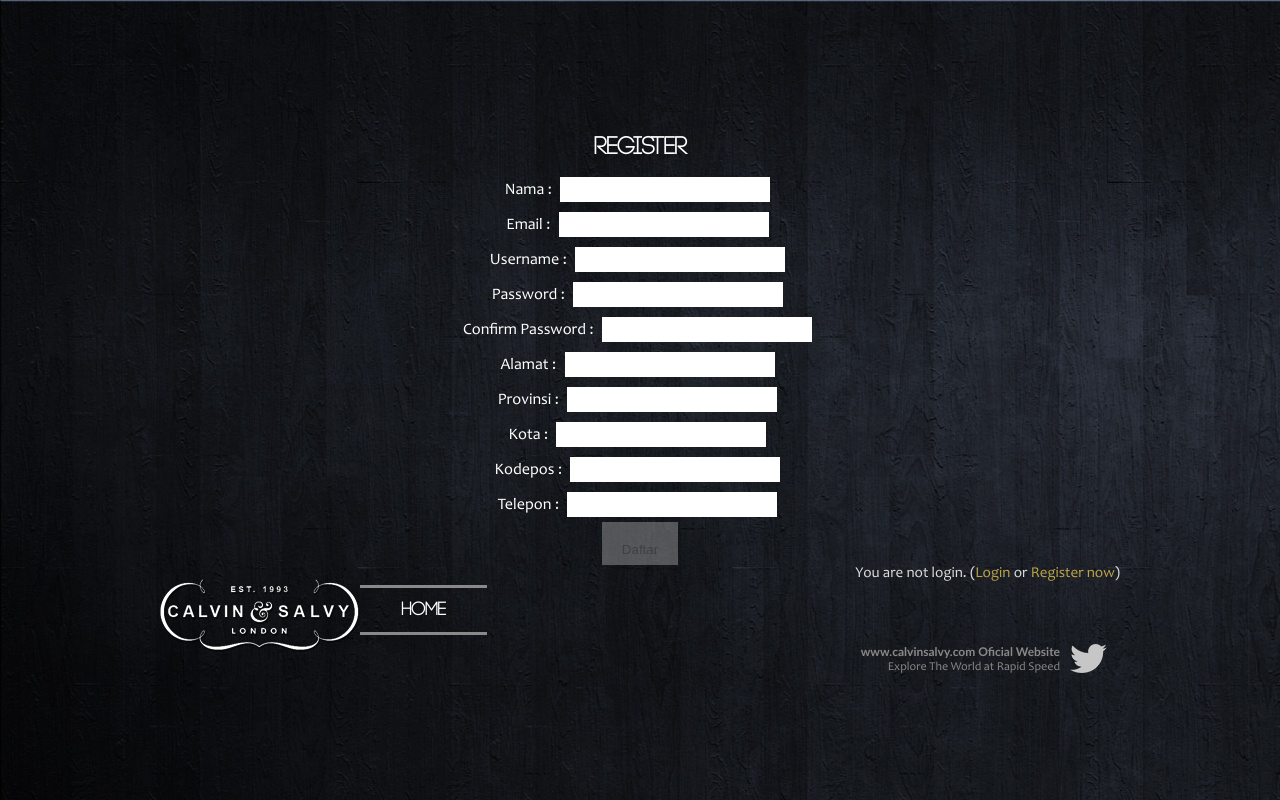
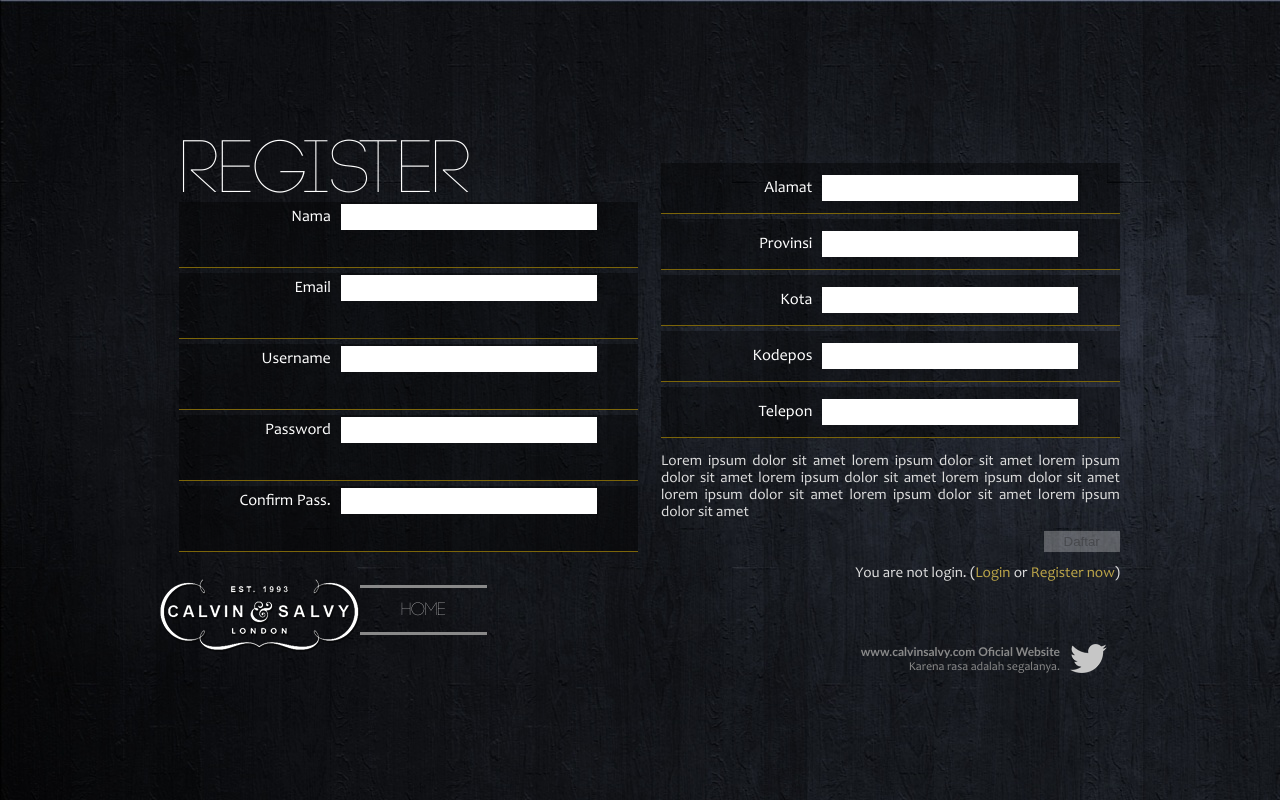
Before and after one commit to sonnylazuardi/cumigondrong, a PHP site: page /index/register in a window 1280 px wide. Run offline with PHP 8.4, Linux system fonts and the light colour scheme; data that the repository does not hold is empty.

Commit message:
kategori, layout register

```diff
--- a/c/indexController.php
+++ b/c/indexController.php
@@ -1,11 +1,8 @@
 <?php
 class IndexController extends dasarController {
 	public function index($effect = true) {
-		$model = new Kategori();
-		$array = $model->cariSemua();
 		$template = $this->brankas->template;
 		$template->view = "index";
-		$template->model = $array;
 		$template->effect = $effect;
 		$template->show('layout');
 	}
--- a/css/style.css
+++ b/css/style.css
@@ -222,6 +222,12 @@ h1{
 	color : #FFF;
 }
 
+h1.header {
+	font-size: 100px;
+	line-height: 55px;
+	text-align: left;
+}
+
 h1.menu { /*for menu text*/
 	font-size: 24px;
 }
@@ -306,11 +312,6 @@ textarea {
 	background : white;
 	border : 1px solid #AAAAAA;
 }
-h1 {
-	margin-bottom: 20px;
-	font-weight: bold;
-	font-size: 2em;
-}
 form span {
 	display: block;
 	color: #ddd;
@@ -325,7 +326,9 @@ form > input, form > div > input {
 	width: 200px;
 }
 .btn {
-	padding: 20px;
+	padding: 3px 20px;
+	margin-top : 10px;
+	float:right;
 }
 
 /***********************
@@ -356,7 +359,8 @@ form > input, form > div > input {
 }
 	#login_box h1 {
 		font-family : code_lightregular;
-		font-size: 60px;
+		font-size: 40px;
+		margin-bottom: 14px;
 		line-height : 10px;
 		text-align : center;
 		font-weight: normal;
@@ -403,3 +407,156 @@ form > input, form > div > input {
 	background: #fdd;
 	/*border: thin solid #ddd;*/
 }
+
+/***********************
+     REGISTER PAGE
+***********************/
+.register_div {
+	margin-left : 2%;
+	width:47.8%;
+	display: inline-table;
+	height : 100%;
+}
+
+.register_div label {
+	margin: 5px 10px;
+	width: 100px;
+	display: inline-block;
+	text-align: right;
+	color : white;
+}
+
+.register_div label.uncheck {
+	margin: 15px 10px;
+}
+
+.register_div input {
+	display: inline-block;
+	width: 250px;
+	height: 20px;
+	padding : 3px;
+}
+
+.register_div span.error {
+	margin : 0 20px;
+	margin-bottom: 5px;
+	font-size: 12px;
+	text-align: right;
+	font-style: italic;
+	height : 30px;
+	background: transparent;
+}
+
+.register_div .per_form {
+	background: rgba(0,0,0,0.4);
+	border-bottom: 1px solid #7c6509;
+	margin : 5px 0;
+}
+.register_div span.errorsmall {
+	height : 15px;
+}
+.register_div p.keterangan {
+	margin-top: 15px;
+}
+
+
+/***********************
+  C A T E G O R I E S
+***********************/
+div.group_product_cont {
+	background-color: green;
+	float : left;
+	width : 797px;
+	height : 423px;
+	overflow: hidden;
+}
+
+div.group_product_cont.hidden {
+	position: absolute;
+	top:-10000px;
+	opacity: 0;
+}
+
+div#nextarrow, div#prevarrow {
+	margin : 10px 15px;
+	width : 48px;
+	height : 403px;
+	border : 1px solid #AAAAAA;
+	background : blue;
+	background-repeat : no-repeat;
+	background-position : bottom left;
+}
+
+div#nextarrow {float:right}
+div#prevarrow {float:left;}
+
+div.prodcont{
+	margin : 10px;
+	width : 245px;
+	height : 400px;
+	border : 1px solid #AAAAAA;
+	background : red;
+	float : left;
+	background-repeat : no-repeat;
+	background-position : bottom left;
+}
+	div.prodcont#prod_kemeja{background-image:url(../img_update/category/kemeja.jpg)}
+	div.prodcont#prod_parfum{background-image:url(../img_update/category/parfum.jpg)}
+	div.prodcont#prod_case{background-image:url(../img_update/category/case.jpg)}
+
+div.nativearea{
+	width : 69px;
+	height : 77px;
+	float : left;
+}
+	div.nativearea#native1{background-image:url(../img/native_s/1.jpg)}
+	div.nativearea#native2{background-image:url(../img/native_s/2.jpg)}
+	div.nativearea#native3{background-image:url(../img/native_s/3.jpg)}
+
+div.cat_title{
+	width : 170px;
+	padding-right : 6px;
+	height : 77px;
+	float : left;
+	background : white;
+}
+
+div.cat_detail{
+	width : 170px;
+	height : 150px;
+	float : left;
+	margin-left : 70px;
+	margin-top : 50px;
+}
+	p.layout_detail{
+		font-size: 11px;
+		line-height : 13px;
+		text-align : right;
+		color : #6c491c;
+	}
+
+div.browse{
+	width : 120px;
+	height : 30px;
+	float:right;
+	margin-top : 85px;
+	background : #AAAAAA;
+	cursor : pointer;
+}
+	div.browse h1{
+		line-height : 0px;
+		color : white;
+	}
+
+	div.browse:hover h1{
+		color : #6c491c;
+	}
+	div.browse:active h1{
+		color : #23609e;
+	}
+
+	div.browse h1.comingsoon {
+		font-size: 14px;
+		line-height : 0px;
+		color : white;
+	}
--- a/v/layout.php
+++ b/v/layout.php
@@ -1,3 +1,7 @@
+<?php
+	$_model_ = new Kategori();
+	$_listkategori_ = $_model_->cariSemua();
+?>
 <!DOCTYPE html>
 <html>
 <head>
@@ -48,19 +52,19 @@
 			<div class='head'>
 			<div class='logo'></div>
 			<div class='status'>
-				<p>You are not login. (<a href='#' onclick='showLogin()'>Login</a> or <a>Register now</a>)</p>
+				<p>You are not login. (<a href='#' onclick='showLogin()'>Login</a> or <a href='<?php echo $this->getBaseUrl() ?>/index/register'>Register now</a>)</p>
 			<!-- <img src='<?php echo $this->getBaseUrl() ?>/img/site/cart_black.png' style='margin-right:5px;'/> -->
 			</div>
 			<div class='menu'>
 				<a href='<?php echo $this->getBaseUrl() ?>/index/home'>
-				<div class='permenu per<?php echo (min(array(count($model),4))+1) ?>'>
+				<div class='permenu per<?php echo (min(array(count($_listkategori_),4))+1) ?>'>
 					<div class='menuborder'></div>
 					<div class='menutxt'><h1 id='txtmenu0' class='menu'>home</h1></div>
 					<div class='menuborder'></div>
 				</div>
 				</a>
 				<?php
-				if ($model === null) $model = array();
+				if ($_listkategori_ === null) $_listkategori_ = array();
 				function writeMenu($data = null, $baseurl,$div) {
 					echo "	<a href='".$baseurl."/kategori/";
 					if ($data!=null) echo "view/".$data->id;
@@ -74,17 +78,17 @@
 						</div>
 					</a>";
 				}
-				foreach ($model as $key => $value) {
+				foreach ($_listkategori_ as $key => $value) {
 					if ($key<3) {
-						writeMenu($value,$this->getBaseUrl(),(min(array(count($model),4))+1));
+						writeMenu($value,$this->getBaseUrl(),(min(array(count($_listkategori_),4))+1));
 					}
 					else {
 						if ($key==3) {
-							if (count($model)==4) {
-								writeMenu($value,$this->getBaseUrl(),(min(array(count($model),4))+1));
+							if (count($_listkategori_)==4) {
+								writeMenu($value,$this->getBaseUrl(),(min(array(count($_listkategori_),4))+1));
 							}
 							else {
-								writeMenu(null,$this->getBaseUrl(),(min(array(count($model),4))+1));
+								writeMenu(null,$this->getBaseUrl(),(min(array(count($_listkategori_),4))+1));
 							}
 						}
 					}
@@ -92,7 +96,7 @@
 				?>
 			</div>
 		</div>
-			<h2 id='footer_txt'><b>www.calvinsalvy.com Oficial Website</b></br>Explore The World at Rapid Speed</h2>
+			<h2 id='footer_txt'><b>www.calvinsalvy.com Oficial Website</b></br>Karena rasa adalah segalanya.</h2>
 			<a href='https://twitter.com/darksta5'><img title='@calvinsalvy' src='<?php echo $this->getBaseUrl() ?>/img/site/twitter.png' id='footer_img'/></a>
 	</div>
 <?php if (isset($effect)&&$effect) echo "</div>" ?>
--- a/v/register.php
+++ b/v/register.php
@@ -1,5 +1,3 @@
-<h1>Register</h1>
-
 <?php
 if (count($model->error) > 0) {
 	echo "<ul>";
@@ -11,58 +9,56 @@ if (count($model->error) > 0) {
  ?>
 
 <form method="post">
-
-	<div>
-		Nama : <input type="text" name="Register[nama]" id="nama" value="<?php echo $model->nama ?>" onchange="Register.cekNama()" required>
-		<span id="error-nama"></span>
+	<div class='register_div'>
+		<h1 class='header'>Register</h1>
+		<div class='per_form'>
+			<label>Nama</label><input type="text" name="Register[nama]" id="nama" value="<?php echo $model->nama ?>" onchange="Register.cekNama()" required>
+			<span class='error' id="error-nama"></span>
 		</div>
 
-	<div>
-		Email : <input type="text" name="Register[email]" id="email" value="<?php echo $model->email ?>" onchange="Register.cekEmail()" required>
-		<span id="error-email"></span>
+		<div class='per_form'>
+			<label>Email</label><input type="text" name="Register[email]" id="email" value="<?php echo $model->email ?>" onchange="Register.cekEmail()" required>
+			<span class='error' id="error-email"></span>
 		</div>
 
-	<div>
-		Username : <input type="text" name="Register[username]" id="username" value="<?php echo $model->username ?>" onchange="Register.cekUsername()"required>
-		<span id="error-username"></span>
+		<div class='per_form'>
+			<label>Username</label><input type="text" name="Register[username]" id="username" value="<?php echo $model->username ?>" onchange="Register.cekUsername()"required>
+			<span class='error' id="error-username"></span>
 		</div>
 
-	<div>
-		Password : <input type="password" name="Register[password]" id="password" placeholderPassword : ="" value="<?php echo $model->password ?>" onchange="Register.cekPassword()" required>
-		<span id="error-password"></span>
+		<div class='per_form'>
+			<label>Password</label><input type="password" name="Register[password]" id="password" placeholderPassword : ="" value="<?php echo $model->password ?>" onchange="Register.cekPassword()" required>
+			<span class='error' id="error-password"></span>
 		</div>
 
-	<div>
-		Confirm Password : <input type="password" name="Register[confirm]" id="confirm" value="<?php echo $model->confirm ?>" onchange="Register.cekConfirm()" required>
-		<span id="error-confirm"></span>
+		<div class='per_form'>
+			<label>Confirm Pass.</label><input type="password" name="Register[confirm]" id="confirm" value="<?php echo $model->confirm ?>" onchange="Register.cekConfirm()" required>
+			<span class='error' id="error-confirm"></span>
+		</div>
+	</div>
+	<div class='register_div'>
+		<div class='per_form small'>
+			<label class='uncheck'>Alamat</label><input type="text" name="Register[alamat]" id="alamat" value="<?php echo $model->alamat ?>" onchange="Register.cekAlamat()" required>
 		</div>
 
-	<div>
-		Alamat : <input type="text" name="Register[alamat]" id="alamat" value="<?php echo $model->alamat ?>" onchange="Register.cekAlamat()" required>
-		<span id="error-alamat"></span>
+		<div class='per_form small'>
+			<label class='uncheck'>Provinsi</label><input type="text" name="Register[provinsi]" id="provinsi" value="<?php echo $model->provinsi ?>" onchange="Register.cekProvinsi()" required>
 		</div>
 
-	<div>
-		Provinsi : <input type="text" name="Register[provinsi]" id="provinsi" value="<?php echo $model->provinsi ?>" onchange="Register.cekProvinsi()" required>
-		<span id="error-provinsi"></span>
+		<div class='per_form small'>
+			<label class='uncheck'>Kota</label><input type="text" name="Register[kota]" id="kota" value="<?php echo $model->kota ?>" onchange="Register.cekKota()" required>
 		</div>
 
-	<div>
-		Kota : <input type="text" name="Register[kota]" id="kota" value="<?php echo $model->kota ?>" onchange="Register.cekKota()" required>
-		<span id="error-kota"></span>
+		<div class='per_form small'>
+			<label class='uncheck'>Kodepos</label><input type="text" name="Register[kodepos]" id="kodepos" value="<?php echo $model->kodepos ?>" onchange="Register.cekKodepos()" required>
 		</div>
 
-	<div>
-		Kodepos : <input type="text" name="Register[kodepos]" id="kodepos" value="<?php echo $model->kodepos ?>" onchange="Register.cekKodepos()" required>
-		<span id="error-kodepos"></span>
+		<div class='per_form small'>
+			<label class='uncheck'>Telepon</label><input type="text" name="Register[telepon]" id="telepon" value="<?php echo $model->telepon ?>" onchange="Register.cekTelepon()" required>
 		</div>
-
-	<div>
-		Telepon : <input type="text" name="Register[telepon]" id="telepon" value="<?php echo $model->telepon ?>" onchange="Register.cekTelepon()" required>
-		<span id="error-telepon"></span>
-	</div>
-
+		<p class='keterangan'>Lorem ipsum dolor sit amet lorem ipsum dolor sit amet lorem ipsum dolor sit amet lorem ipsum dolor sit amet lorem ipsum dolor sit amet lorem ipsum dolor sit amet lorem ipsum dolor sit amet lorem ipsum dolor sit amet</p>
 		<button type="submit" id="btn" disabled="disabled" class="btn">Daftar</button>
+	</div><br/>
 </form>
 <script src="<?php echo $this->getBaseUrl() ?>/js/register.js"></script>
 <script>
```
Also changed, not shown: c/kategoriController.php (added, +23 -0 lines), v/kategori.php (added, +145 -0 lines). Lines whose indentation alone changed are shown as unchanged.
